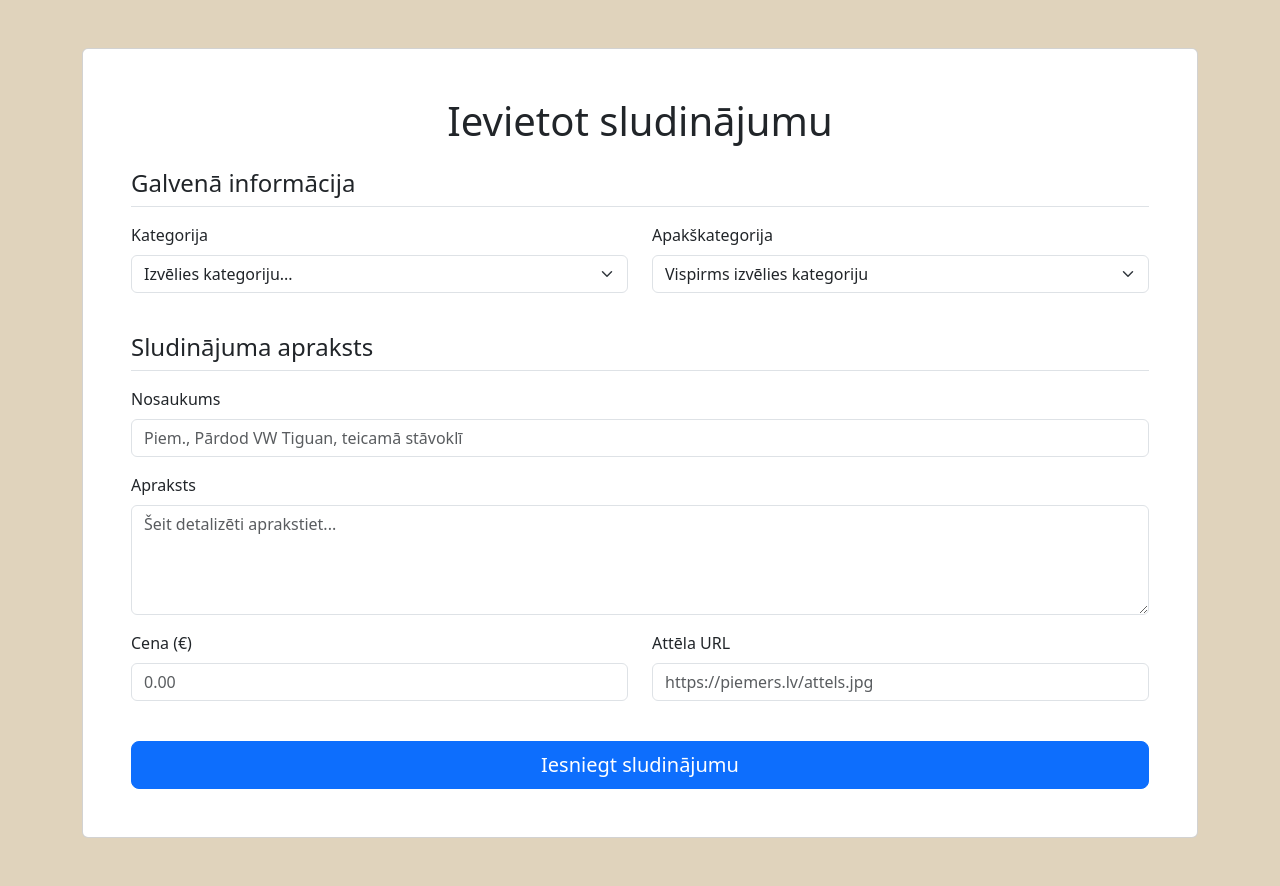
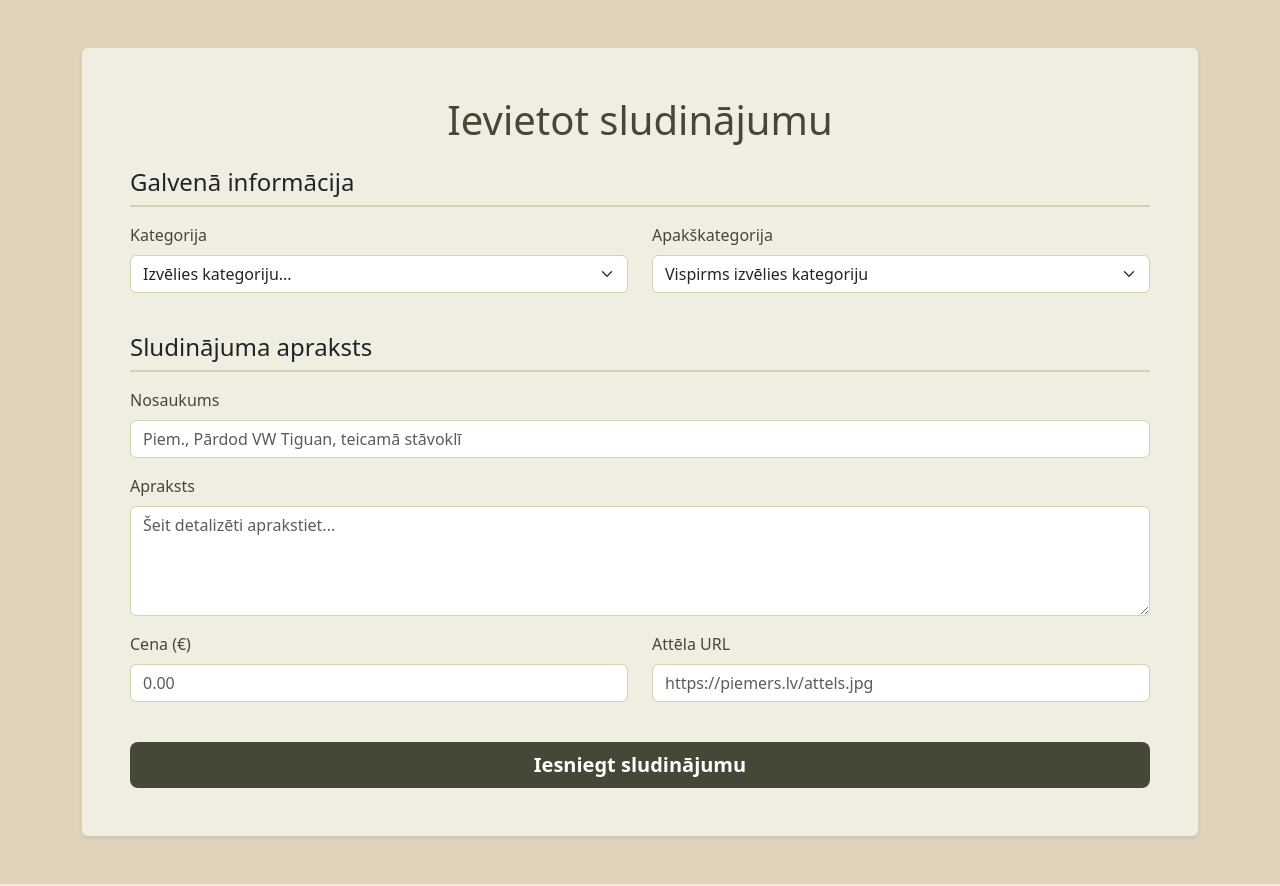
Before and after one commit to Henrijs21/Manssludin-jums, a Flask app: page /iesniegt-sludinajumu in a window 1280 px wide. Run offline with Flask 3, Linux system fonts and the light colour scheme.

Commit message:
post-ad.html

```diff
--- a/templates/post-ad.html
+++ b/templates/post-ad.html
@@ -8,24 +8,57 @@
   <link href="https://cdn.jsdelivr.net/npm/bootstrap@5.3.3/dist/css/bootstrap.min.css" rel="stylesheet">
 
   <style>
-    /* Lielākā daļa stilu ir izdzēsta. Atstājam tikai dažas specifiskas korekcijas. */
+    /* Šeit mēs pārrakstām Bootstrap stilus ar Jūsu krāsām */
     body {
-      background-color: #E0D3BC;
+      background-color: #E0D3BC; /* Jūsu fona krāsa */
+      color: #474737; /* Jūsu pamata teksta krāsa */
     }
-    /* Pielāgojam extras režģi, lai tas būtu kompaktāks */
-    .extras-grid {
-      display: grid;
-      grid-template-columns: repeat(auto-fit, minmax(220px, 1fr));
-      gap: 0.5rem;
+
+    /* Galvenais rāmis */
+    .form-card {
+      background-color: #F0EDE1; /* Jūsu rāmja krāsa */
+      border: none;
+    }
+
+    /* Virsraksti */
+    h1, h2, .form-label {
+        color: #474737;
+    }
+    h2 {
+        border-bottom: 2px solid #CBD7B3;
+    }
+
+    /* Ievadlauki */
+    .form-control, .form-select {
+        border-color: #CBD7B3; /* Jūsu apmales krāsa */
+    }
+    .form-control:focus, .form-select:focus {
+        border-color: #A7AE92; /* Jūsu "focus" krāsa */
+        box-shadow: 0 0 0 0.2rem rgba(167, 174, 146, 0.25); /* Pielāgots ēnojums */
+    }
+
+    /* Pielāgota poga, lai izmantotu Jūsu krāsas */
+    .btn-custom-olive {
+        background-color: #474737;
+        color: white;
+        border: none;
+        font-weight: 700;
+        transition: background-color 0.3s ease;
+    }
+    .btn-custom-olive:hover {
+        background-color: #A7AE92;
+        color: #474737;
     }
   </style>
 </head>
 <body>
 
-  <div class="container my-4 my-md-5"> <div class="card p-4 p-md-5"> <h1 class="text-center mb-4">Ievietot sludinājumu</h1>
+  <div class="container my-4 my-md-5">
+    <div class="card form-card p-4 p-md-5 shadow-sm">
+      <h1 class="text-center mb-4">Ievietot sludinājumu</h1>
       <form action="/post_ad_action" method="post">
 
-        <h2 class="h4 border-bottom pb-2 mb-3">Galvenā informācija</h2>
+        <h2 class="h4 pb-2 mb-3">Galvenā informācija</h2>
 
         <div class="row">
           <div class="col-md-6 mb-3">
@@ -45,7 +78,7 @@
         </div>
 
         <div id="transport-filters" class="d-none">
-          <h2 class="h4 border-bottom pb-2 mt-4 mb-3">Transportlīdzekļa parametri</h2>
+          <h2 class="h4 pb-2 mt-4 mb-3">Transportlīdzekļa parametri</h2>
           <div class="row">
             <div class="col-md-6 mb-3">
               <label for="car-brand" class="form-label">Marka</label>
@@ -55,34 +88,10 @@
               <label for="car-model" class="form-label">Modelis</label>
               <select id="car-model" name="car_model" class="form-select"></select>
             </div>
-            <div class="col-md-6 mb-3">
-              <label for="car-year-from" class="form-label">Gads (no)</label>
-              <input type="number" id="car-year-from" name="car_year_from" class="form-control" placeholder="Piem., 1998" min="1900">
-            </div>
-             <div class="col-md-6 mb-3">
-              <label for="car-year-to" class="form-label">Gads (līdz)</label>
-              <input type="number" id="car-year-to" name="car_year_to" class="form-control" placeholder="Piem., 2024" min="1900">
-            </div>
-            <div class="col-md-12 mb-3">
-              <label for="car-mileage" class="form-label">Nobraukums (km)</label>
-              <input type="number" id="car-mileage" name="car_mileage" class="form-control" placeholder="Piem., 150000" min="0">
-            </div>
           </div>
-
-          <h2 class="h5 mt-3">Aprīkojums un ekstras</h2>
-          <div class="extras-grid">
-            <div class="form-check">
-                <input class="form-check-input" type="checkbox" value="" id="extra-abs">
-                <label class="form-check-label" for="extra-abs">ABS</label>
-             </div>
-             <div class="form-check">
-                <input class="form-check-input" type="checkbox" value="" id="extra-lietie-diski">
-                <label class="form-check-label" for="extra-lietie-diski">Lietie diski</label>
-             </div>
-             </div>
         </div>
 
-        <h2 class="h4 border-bottom pb-2 mt-4 mb-3">Sludinājuma apraksts</h2>
+        <h2 class="h4 pb-2 mt-4 mb-3">Sludinājuma apraksts</h2>
         <div class="mb-3">
           <label for="title" class="form-label">Nosaukums</label>
           <input type="text" id="title" name="title" class="form-control" placeholder="Piem., Pārdod VW Tiguan, teicamā stāvoklī" required>
@@ -102,29 +111,24 @@
           </div>
         </div>
 
-        <button type="submit" class="btn btn-primary btn-lg w-100 mt-4">Iesniegt sludinājumu</button>
+        <button type="submit" class="btn btn-custom-olive btn-lg w-100 mt-4">Iesniegt sludinājumu</button>
       </form>
     </div>
   </div>
 
   <script src="https://cdn.jsdelivr.net/npm/bootstrap@5.3.3/dist/js/bootstrap.bundle.min.js"></script>
   <script>
-    // Šeit paliek jūsu esošais JavaScript kods priekš filtriem
-    // Mainīju tikai to, kā tiek parādīti/paslēpti filtri, lai izmantotu Bootstrap klases
-
+    // Jūsu JavaScript filtru loģika paliek nemainīga
     const categorySelect = document.getElementById('category');
     const subcategorySelect = document.getElementById('subcategory');
     const transportFilters = document.getElementById('transport-filters');
     const carBrandSelect = document.getElementById('car-brand');
     const carModelSelect = document.getElementById('car-model');
-
     let carBrandAndModelData = {};
-
     const subcategoryData = {
         transports: ['Vieglie auto', 'Motocikli', 'Velosipēdi'],
         elektronika: ['Telefoni', 'Datori']
     };
-
     function populateSelect(selectElement, items, defaultOptionText) {
         selectElement.innerHTML = `<option value="" disabled selected>${defaultOptionText}</option>`;
         if (!items) return;
@@ -135,7 +139,6 @@
             selectElement.appendChild(option);
         });
     }
-
     document.addEventListener('DOMContentLoaded', () => {
         fetch('/static/car_data.json')
             .then(response => response.ok ? response.json() : Promise.reject('Datu fails netika atrasts'))
@@ -148,32 +151,30 @@
                 initializeFilters();
             });
     });
-
     function initializeFilters() {
         categorySelect.addEventListener('change', () => {
             const selectedCategory = categorySelect.value;
-            transportFilters.classList.add('d-none'); // Vienmēr paslēpt, mainot kategoriju
-
+            transportFilters.classList.add('d-none');
             subcategorySelect.innerHTML = '<option value="" disabled selected>Izvēlies...</option>';
             if (subcategoryData[selectedCategory]) {
                 populateSelect(subcategorySelect, subcategoryData[selectedCategory], "Izvēlies apakškategoriju...");
             }
         });
-
         subcategorySelect.addEventListener('change', () => {
             const selectedSubcategory = subcategorySelect.value;
-
-            // Šeit ir galvenās izmaiņas - pievienojam/noņemam Bootstrap klasi 'd-none'
             if (selectedSubcategory === 'Vieglie auto') {
-                transportFilters.classList.remove('d-none'); // Parādām transporta filtrus
-                const carBrands = Object.keys(carBrandAndModelData);
-                populateSelect(carBrandSelect, carBrands, "Izvēlies marku...");
+                transportFilters.classList.remove('d-none');
+                if (Object.keys(carBrandAndModelData).length > 0) {
+                   const carBrands = Object.keys(carBrandAndModelData);
+                   populateSelect(carBrandSelect, carBrands, "Izvēlies marku...");
+                } else {
+                   carBrandSelect.innerHTML = '<option>Dati nav pieejami</option>';
+                }
             } else {
-                transportFilters.classList.add('d-none'); // Paslēpjam transporta filtrus
+                transportFilters.classList.add('d-none');
             }
             carModelSelect.innerHTML = '<option value="" disabled selected>Vispirms izvēlies marku</option>';
         });
-
         carBrandSelect.addEventListener('change', () => {
             const selectedBrand = carBrandSelect.value;
             const models = carBrandAndModelData[selectedBrand] || [];
```
